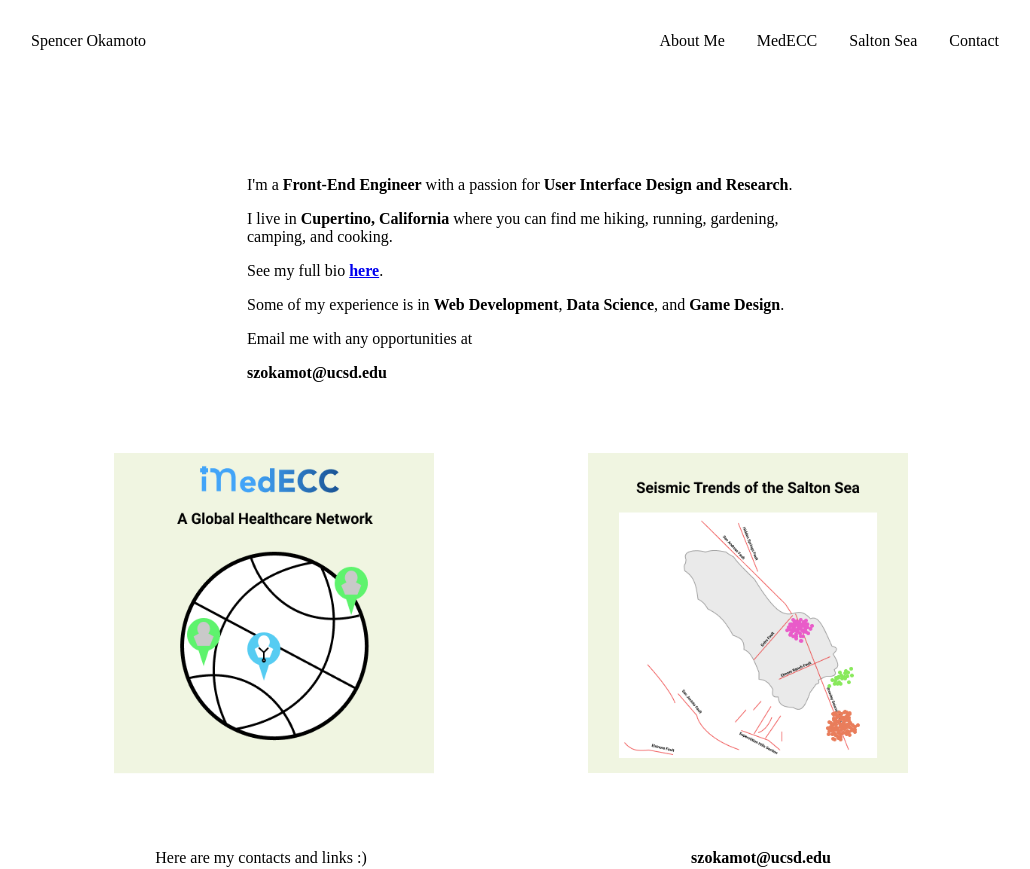
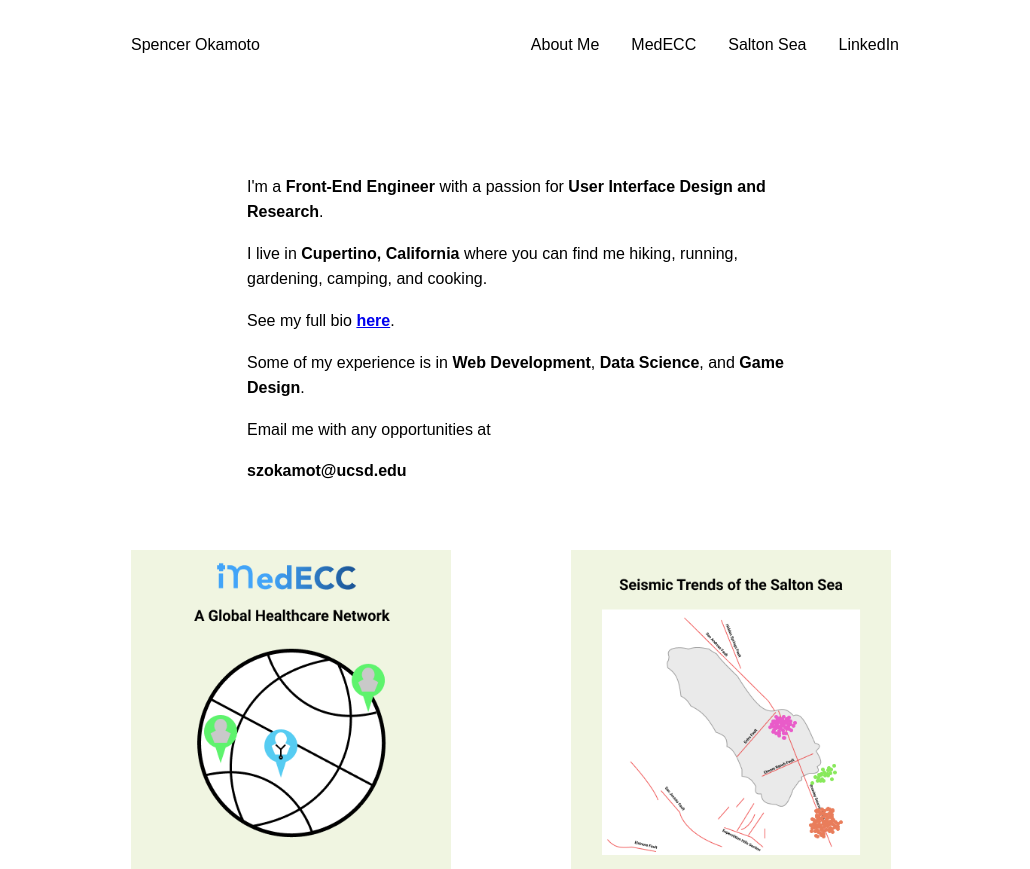
Before and after one commit to SpencerOkamoto/SpencerOkamoto.github.io, an Angular app: page / in a window 1280 px wide. Shown: the top 869 px of the page, without its empty margins (129-1159 px from the left). Built offline with nearby package versions, Linux system fonts and the light colour scheme.

Commit message:
Styles for Text

```diff
--- a/src/app/navbar/navbar.component.css
+++ b/src/app/navbar/navbar.component.css
@@ -1,6 +1,29 @@
 .nav2 {
     display: none;
 }
+
+.nav {
+    display: flex;
+    align-items: center;
+    justify-content: space-evenly;
+    flex-wrap: wrap;
+    margin: auto;
+    padding-top: 2rem;
+    min-width: 320px;
+    max-width: 800px;
+  }
+  .nav-item {
+    list-style: none;
+    margin-right: 2rem;
+  }
+  .nav-item a {
+    text-decoration: none;
+    color: black;
+  }
+  .nav-item:first-child {
+    margin-right: auto;
+    margin-left: 0rem;
+  }
 
 @media only screen and (max-width: 725px) {
     .nav {
--- a/src/app/navbar/navbar.component.html
+++ b/src/app/navbar/navbar.component.html
@@ -4,7 +4,8 @@
         <li class="nav-item"><a [routerLink]="'/bio'">About Me</a></li>
         <li class="nav-item"><a [routerLink]="'/medecc'">MedECC</a></li>
         <li class="nav-item"><a [routerLink]="'/salton'">Salton Sea</a></li>
-        <li class="nav-item"><a href='#contact'>Contact</a></li>
+        <li class="nav-item"><a target="_blank"
+            href="https://www.linkedin.com/in/spencer-okamoto-113400227/">LinkedIn</a></li>
     </ul>
 </nav>
 
@@ -14,6 +15,6 @@
         <a [routerLink]="'/bio'">About Me</a>
         <a [routerLink]="'/medecc'">MedECC</a>
         <a [routerLink]="'/salton'">Salton Sea</a>
-        <a href='#contact'>Contact</a>
+        <a target="_blank" href="https://www.linkedin.com/in/spencer-okamoto-113400227/">LinkedIn</a>
     </aside>
 </nav>
--- a/src/styles.css
+++ b/src/styles.css
@@ -1,7 +1,9 @@
 /* General Format */
 body {
     margin: auto;
-    max-width: 1100px;
+    max-width: 1000px;
+    font-family: Arial, Helvetica, sans-serif;
+    line-height: 1.6;
 }
 img {
   max-width: 560px;
@@ -9,43 +11,20 @@ img {
 
 /* Readability and Media Boundaries */
 .text {
+  padding-top: 10%;
+  padding-left: 2rem;
   max-width: 560px;
   margin: 0 auto;
-    padding-top: 10%;
-    padding-left: 2rem;
 }
 .text-body {
+  padding-left: 5%;
+  padding-right: 5%;
   max-width: 560px;
   margin: 0 auto;
-    padding-top: 5%;
-    padding-left: 5%;
-    padding-right: 5%;
 }
 .foot {
   padding-top: 5%;
-    max-width: 1000px;
+  max-width: 800px;
   margin: auto;
   text-align: center;
 }
-.nav {
-    display: flex;
-    align-items: center;
-    justify-content: space-evenly;
-    flex-wrap: wrap;
-    margin: auto;
-    padding-top: 2rem;
-    min-width: 320px;
-    max-width: 1000px;
-  }
-  .nav-item {
-    list-style: none;
-    margin-right: 2rem;
-  }
-  .nav-item a {
-    text-decoration: none;
-    color: black;
-  }
-  .nav-item:first-child {
-    margin-right: auto;
-    margin-left: 0rem;
-  }
```
Also changed, not shown: 5 other files (tests, documents, lock files or other folders). Lines whose indentation alone changed are shown as unchanged.
